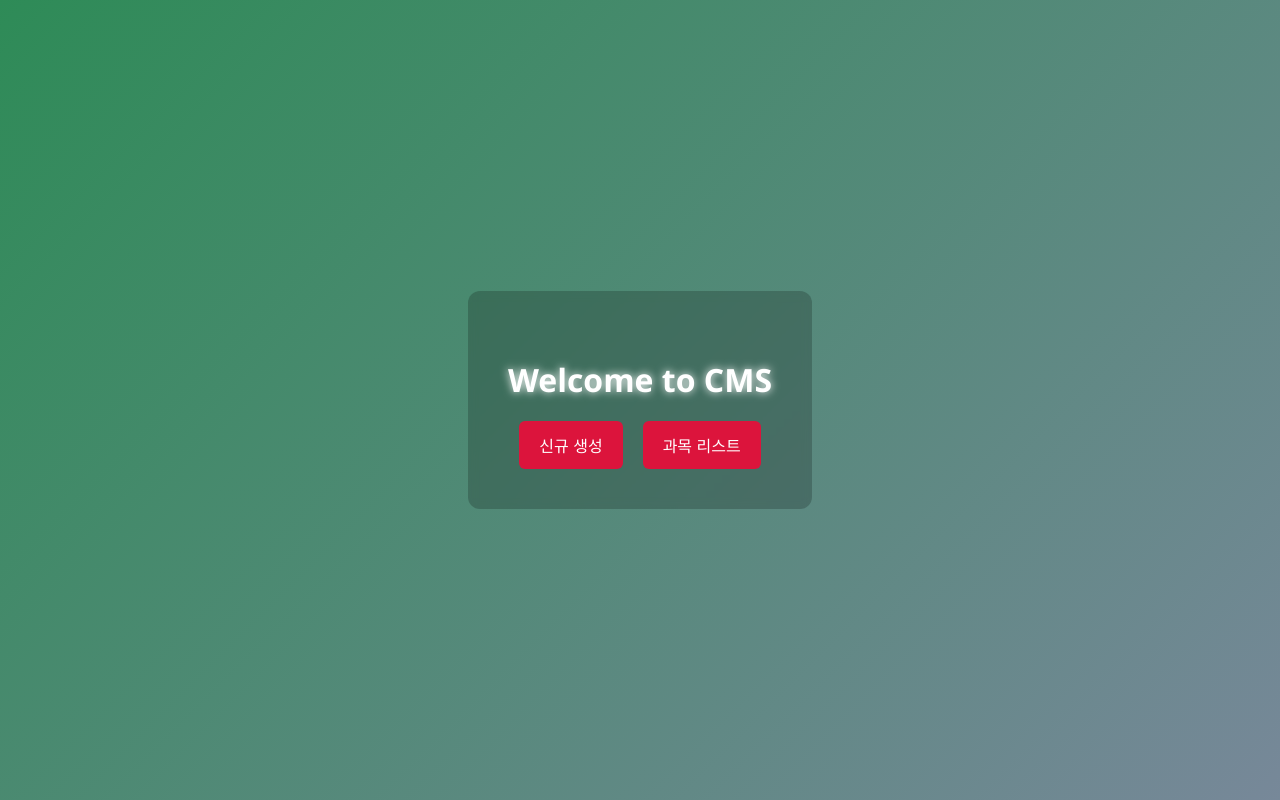
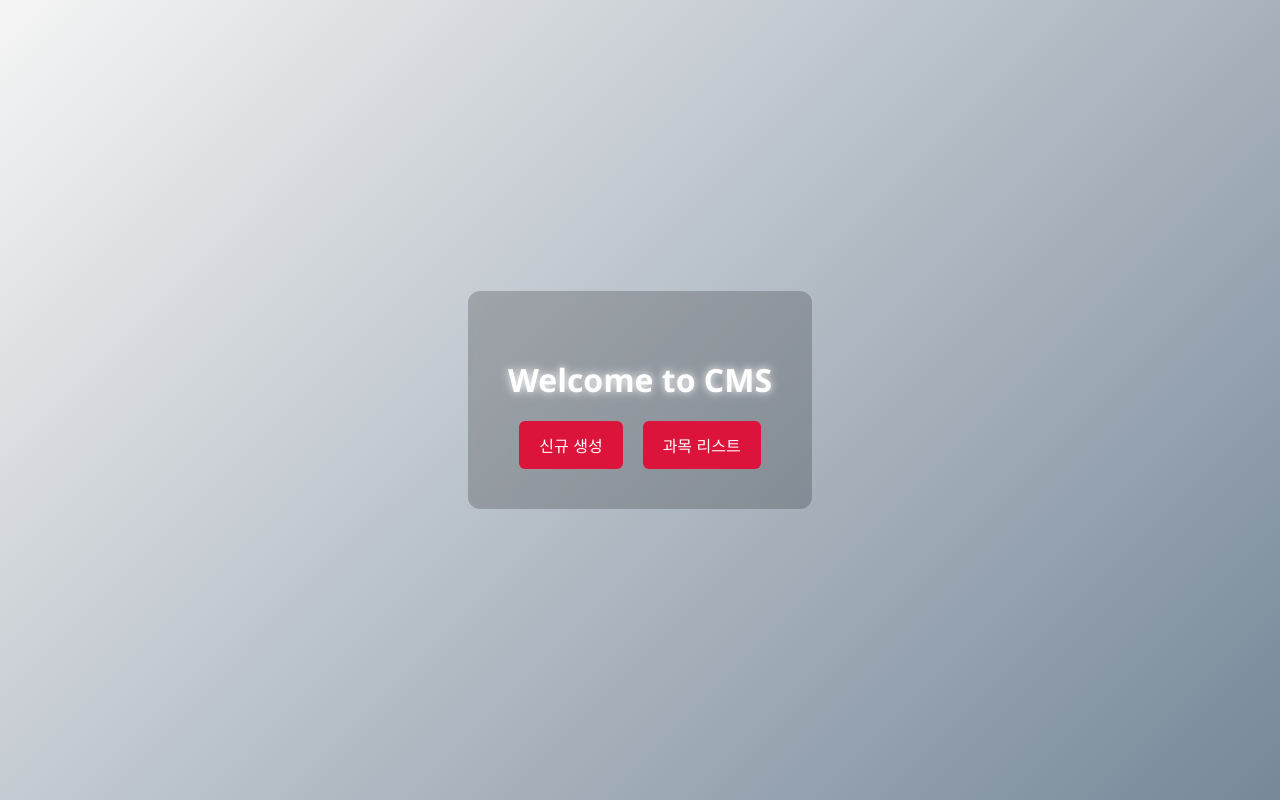
Before and after one commit to bongseok-k/my-cms, a React (Create React App) app: page /main in a window 1280 px wide. Built offline with nearby package versions, Linux system fonts and the light colour scheme.

Commit message:
라이브러리 페이지 색상 변경

```diff
--- a/src/App.css
+++ b/src/App.css
@@ -77,7 +77,7 @@ body, html {
 /* 메인 페이지 */
 .main-container {
   height: 100vh;
-  background: linear-gradient(135deg, #2E8B57 0%, #778899 100%);
+  background: linear-gradient(135deg, #f5f5f5 0%, #778899 100%);
   display: flex;
   justify-content: center;
   align-items: center;
```
